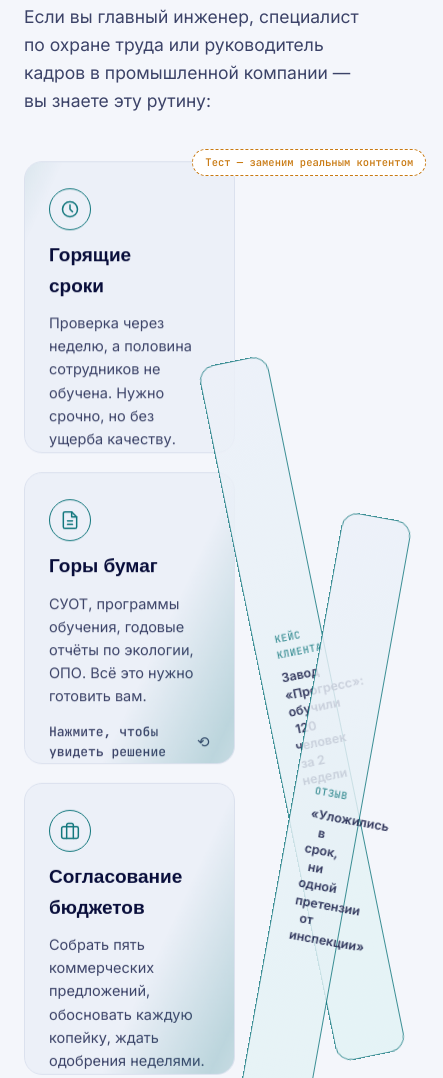
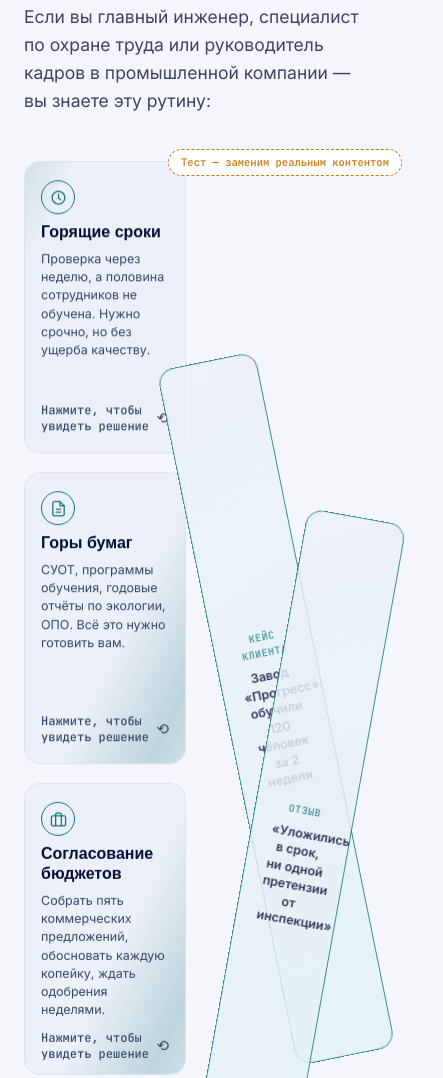
Before and after one commit to GetGoose44/mosprof-landing, a plain HTML site: page index.html in a window 390 px wide. Shown: the part 991-2069 px from the top of the page, 443 px wide, since content can reach past the window. Drawn offline with Linux system fonts and the light colour scheme; a web font is replaced by a local one.

Commit message:
Narrow pain cards on mobile so the feature column reads correctly
The 1.3fr:0.7fr split left the feature cards too stretched/thin
compared to the desktop version. Rebalanced to 1fr:1fr, which made
the pain-card column narrow enough (~162px on a 390px phone) that
the card's normal type scale no longer fit even at 460px tall —
measured the actual required height in isolation at that exact width
rather than guessing again, then sized the card's type scale down
to fit comfortably at a reasonable height (320px) instead of just
inflating the box further.

Co-Authored-By: Claude Sonnet 5 <noreply@anthropic.com>

```diff
--- a/index.html
+++ b/index.html
@@ -272,7 +272,7 @@
      see the commit that stopped squeezing them into a short strip). */
   @media (max-width:980px){
     .pain-bento{
-      grid-template-columns:1.3fr 0.7fr;
+      grid-template-columns:1fr 1fr;
       grid-template-rows:repeat(4,auto);
     }
     .pain-bento > .pain-card:nth-child(1){ grid-column:1; grid-row:1; }
@@ -280,7 +280,19 @@
     .pain-bento > .pain-card:nth-child(3){ grid-column:1; grid-row:3; }
     .pain-bento > .pain-card:nth-child(4){ grid-column:1; grid-row:4; }
     .pain-feature{ grid-column:2; grid-row:1 / 5; min-height:100%; }
-    .pain-card .flip-card-inner, .pain-card .flip-face{ height:410px; }
+    /* Column is narrow here (as little as ~162px on a 390px phone), so the
+       card's normal type scale wraps to far more lines than it has room
+       for — measured in isolation at that exact width before picking
+       these sizes, rather than guessing a height again. */
+    .pain-card .flip-face{
+      padding:18px 16px; gap:8px; border-radius:16px;
+    }
+    .pain-card .flip-face h3{ font-size:16px; line-height:1.25; max-width:95%; }
+    .pain-card .flip-face p{ font-size:12.5px; line-height:1.45; }
+    .pain-card .pain-icon{ width:34px; height:34px; }
+    .pain-card .pain-icon svg{ width:17px; height:17px; }
+    .pain-card .flip-hint{ font-size:12px; line-height:1.3; gap:5px; }
+    .pain-card .flip-card-inner, .pain-card .flip-face{ height:320px; }
   }
   @media (max-width:560px){
     .pfc-label{ font-size:10px; }
```
